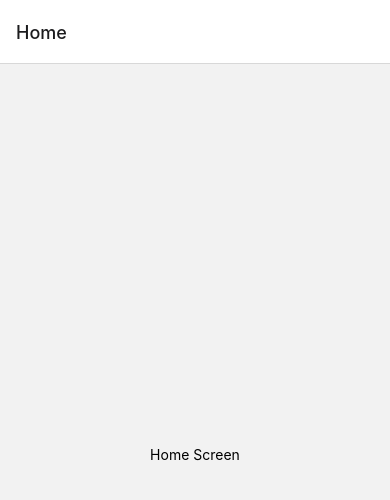
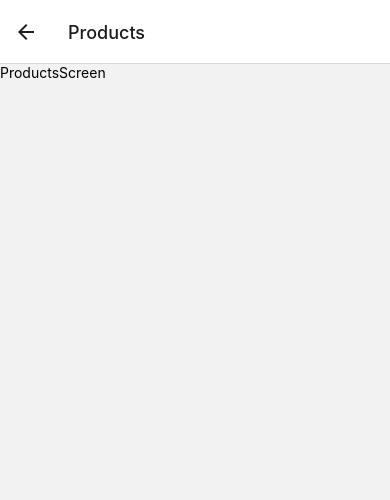
Before and after one commit to cuadros-code/react-native-navigation, a React Native app: screen /Products in a window 390 px wide. Before the commit this address had no page. Shown: the top 500 px of the page. Built offline with nearby package versions, Linux system fonts and the light colour scheme.

Commit message:
create Stack Navigator

```diff
--- a/package.json
+++ b/package.json
@@ -10,10 +10,12 @@
     "test": "jest"
   },
   "dependencies": {
+    "@react-native-masked-view/masked-view": "^0.3.1",
     "@react-navigation/native": "^6.1.17",
-    "@react-navigation/native-stack": "^6.9.26",
+    "@react-navigation/stack": "^6.3.29",
     "react": "18.2.0",
     "react-native": "0.74.1",
+    "react-native-gesture-handler": "^2.16.2",
     "react-native-safe-area-context": "^4.10.1",
     "react-native-screens": "^3.31.1"
   },
--- a/src/App.tsx
+++ b/src/App.tsx
@@ -1,16 +1,12 @@
+import 'react-native-gesture-handler';
 import { NavigationContainer } from '@react-navigation/native';
-import { createNativeStackNavigator } from '@react-navigation/native-stack';
-import { HomeScreen } from './presentation/screens/home/HomeScreen';
-
-const Stack = createNativeStackNavigator();
+import { StackNavigator } from './presentation/routes/StackNavigator';
 
 export const App = () => {
 
   return (
     <NavigationContainer>
-      <Stack.Navigator>
-        <Stack.Screen name="Home" component={HomeScreen} />
-      </Stack.Navigator>
+      <StackNavigator />
     </NavigationContainer>
   );
 }
--- /dev/null
+++ b/src/presentation/routes/StackNavigator.tsx
@@ -0,0 +1,16 @@
+import { createStackNavigator } from '@react-navigation/stack';
+import { HomeScreen } from '../screens/home/HomeScreen';
+import { SettingsScreen } from '../screens/settings/SettingsScreen';
+import { ProductsScreen } from '../screens/products/ProductsScreen';
+
+const Stack = createStackNavigator();
+
+export const StackNavigator = () => {
+  return (
+    <Stack.Navigator>
+      <Stack.Screen name="Home" component={HomeScreen} />
+      <Stack.Screen name="Products" component={ProductsScreen} />
+      <Stack.Screen name="Settings" component={SettingsScreen} />
+    </Stack.Navigator>
+  );
+}
```
Also changed, not shown: 2 other files (tests, documents, lock files or other folders).
